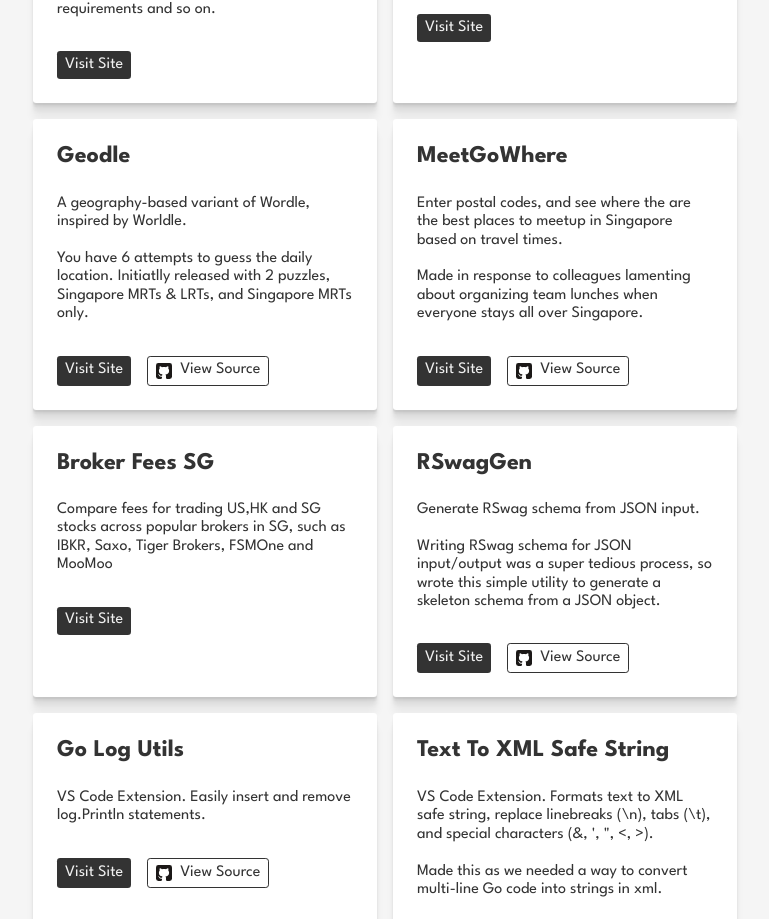
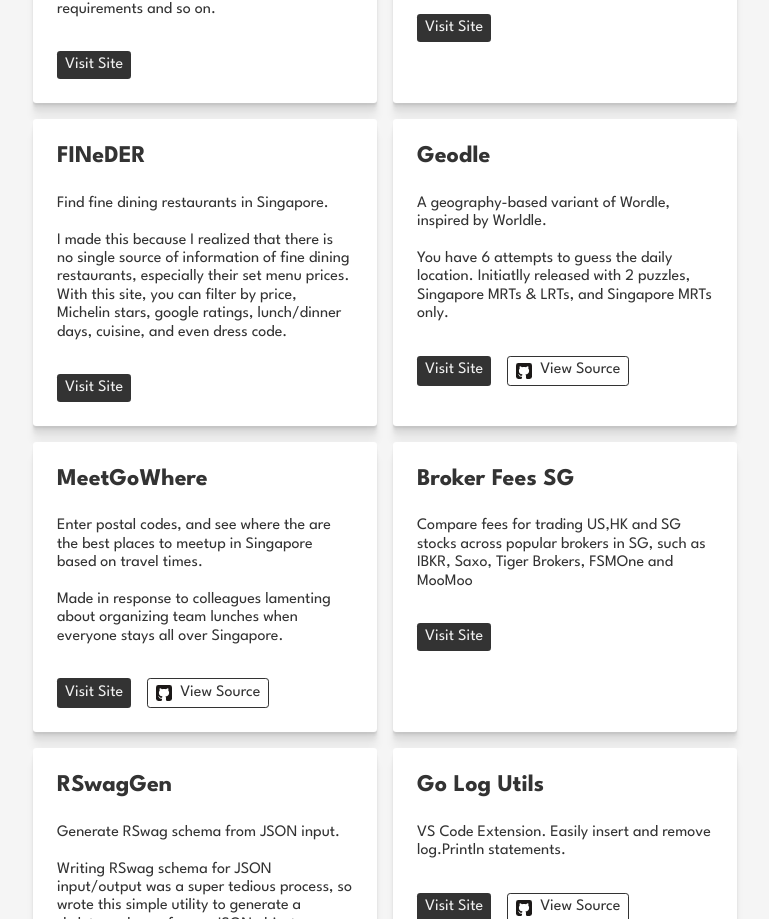
Before and after one commit to gpng/gpng.github.io, a Next.js app: page / in a window 1280 px wide. Shown: the part 991-1910 px from the top of the page, without its empty margins (255-1024 px from the left). Built offline with nearby package versions, Linux system fonts and the light colour scheme.

Commit message:
Add fineder to projects

```diff
--- a/components/Projects/Projects.jsx
+++ b/components/Projects/Projects.jsx
@@ -20,6 +20,13 @@
 It collects data on lockdown measures, quarantine policies, tourists bans along with numbers on how the disease is spreading in every country and state around the world.`}
         url="https://covidcontrols.co"
         image="/static/images/covidcontrols.png"
+      />
+      <ProjectCard
+        title="FINeDER"
+        description={`Find fine dining restaurants in Singapore.
+
+I made this because I realized that there is no single source of information of fine dining restaurants, especially their set menu prices. With this site, you can filter by price, Michelin stars, google ratings, lunch/dinner days, cuisine, and even dress code.`}
+        url="https://fineder.sg"
       />
       <ProjectCard
         title="Geodle"
```
